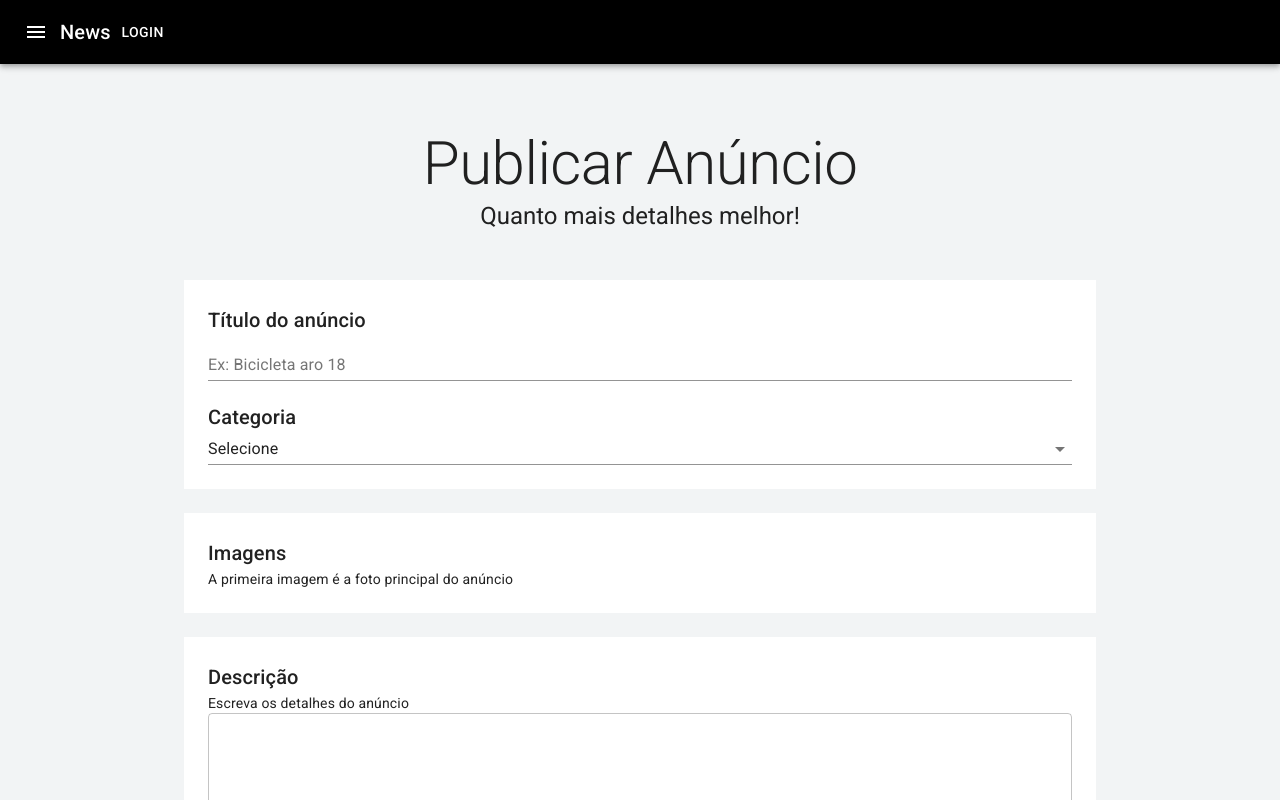
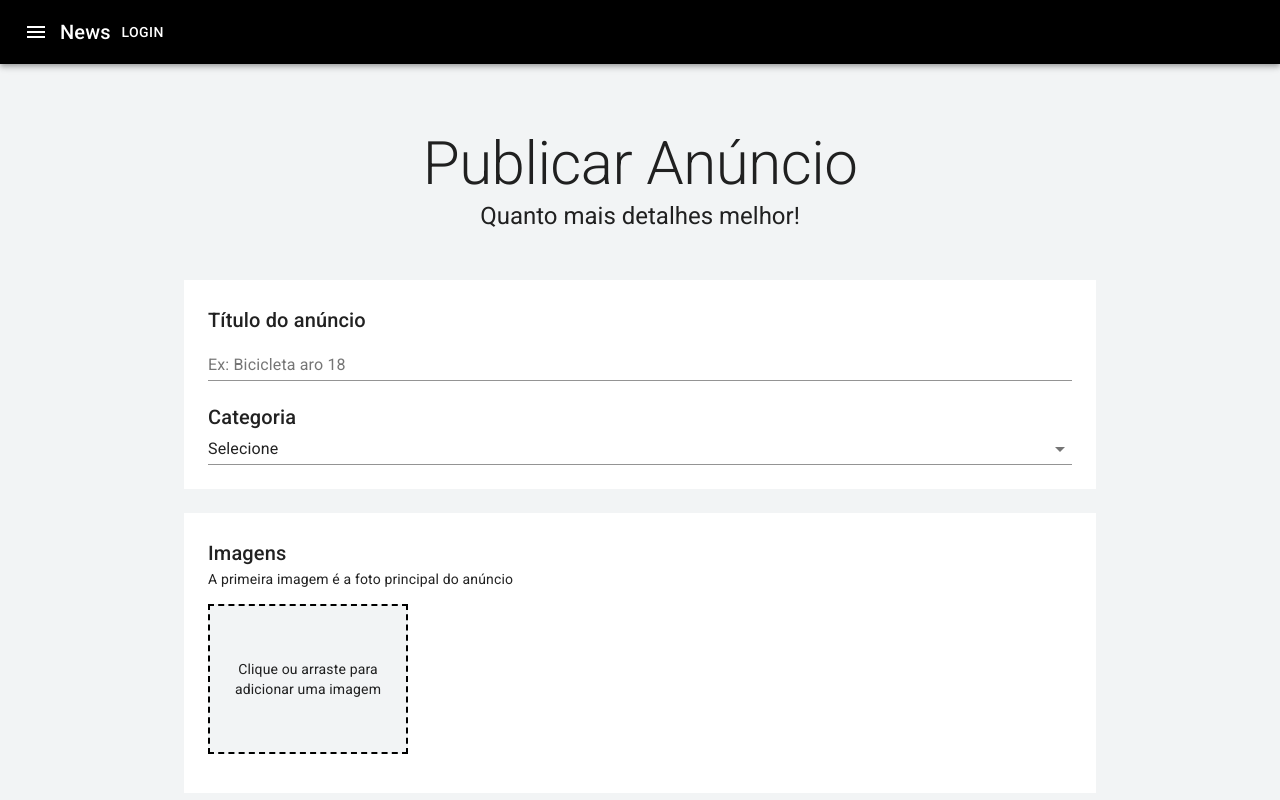
Before and after one commit to pietrodmedeiros/annux, a Next.js app: page /user/publish in a window 1280 px wide. Shown: the top 800 px of the page. Built offline with nearby package versions, Linux system fonts and the light colour scheme.

Commit message:
add box dropzone for imagens at user/publish

```diff
--- a/package.json
+++ b/package.json
@@ -15,7 +15,8 @@
     "@material-ui/icons": "^4.11.3",
     "next": "12.1.5",
     "react": "18.0.0",
-    "react-dom": "18.0.0"
+    "react-dom": "18.0.0",
+    "react-dropzone": "^12.0.5"
   },
   "devDependencies": {
     "eslint": "8.13.0",
--- a/pages/user/publish.js
+++ b/pages/user/publish.js
@@ -20,6 +20,22 @@ const useStyles = makeStyles((theme) => ({
     box: {
         backgroundColor: theme.palette.background.white,
         padding: theme.spacing(3)
+    },
+    thumbsContainer: {
+        display: 'flex',
+        marginTop: 15
+    },
+    dropzone: {
+        display: 'flex',
+        justifyContent: 'center',
+        alignItems: 'center',
+        textAlign: 'center',
+        paddin: 10,
+        margin: '0 15px 15px 0',
+        width: 200,
+        height: 150,
+        background: theme.palette.background.default,
+        border: '2px dashed black'
     }
 }))
 
@@ -78,6 +94,13 @@ const Publish = () => {
                     <Typography component='div' variant='body2' color='textPrimary'>
                         A primeira imagem é a foto principal do anúncio
                     </Typography>
+                    <Box className={classes.thumbsContainer}>
+                        <Box className={classes.dropzone}>
+                            <Typography variant='body2' color='textPrimary'>
+                                Clique ou arraste para adicionar uma imagem
+                            </Typography>
+                        </Box>
+                    </Box>
                 </Box>
             </Container>
 
```
Also changed, not shown: 1 other file (tests, documents, lock files or other folders).
